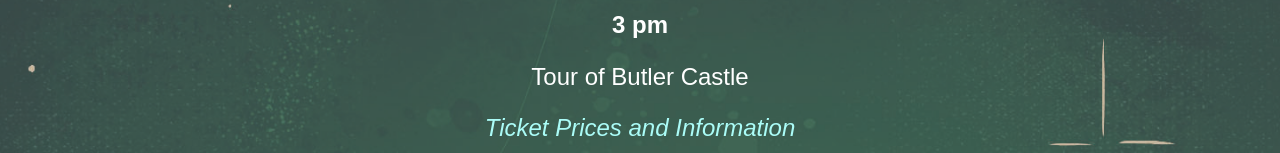
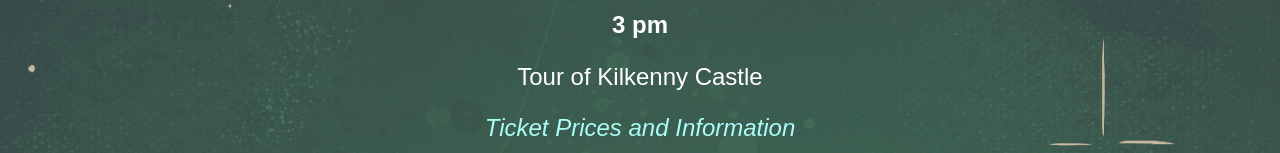
Before and after one commit to calumbutler/wedding, a React (Create React App) app: page /activities in a window 1280 px wide. Shown: the part 425-578 px from the top of the page. Built offline with nearby package versions, Linux system fonts and the light colour scheme; a web font is replaced by a local one.

Commit message:
fixed kilkenny castle

```diff
--- a/src/components/activities/Activities.js
+++ b/src/components/activities/Activities.js
@@ -16,7 +16,7 @@ class Activities extends Component {
             <h3>Monday, June 17th</h3>
             <div className="Activities__event">
               <p><b>3 pm</b></p>
-              <p>Tour of Butler Castle</p>
+              <p>Tour of Kilkenny Castle</p>
               <p><a href="http://kilkennycastle.ie/tickets-and-times/" target="_blank">Ticket Prices and Information</a></p>
             </div>
 
```
Also changed, not shown: 8 other files (tests, documents, lock files or other folders).
